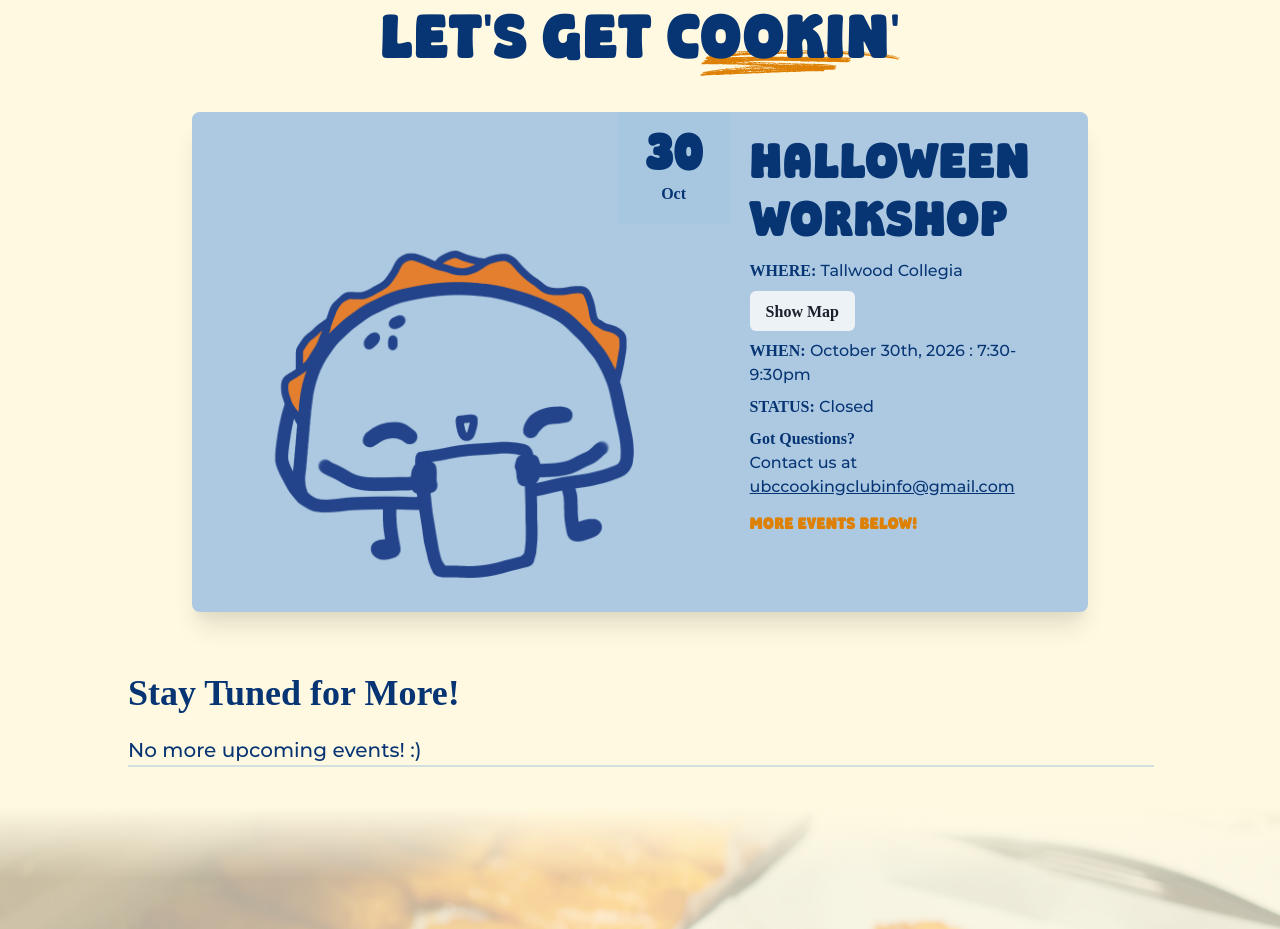
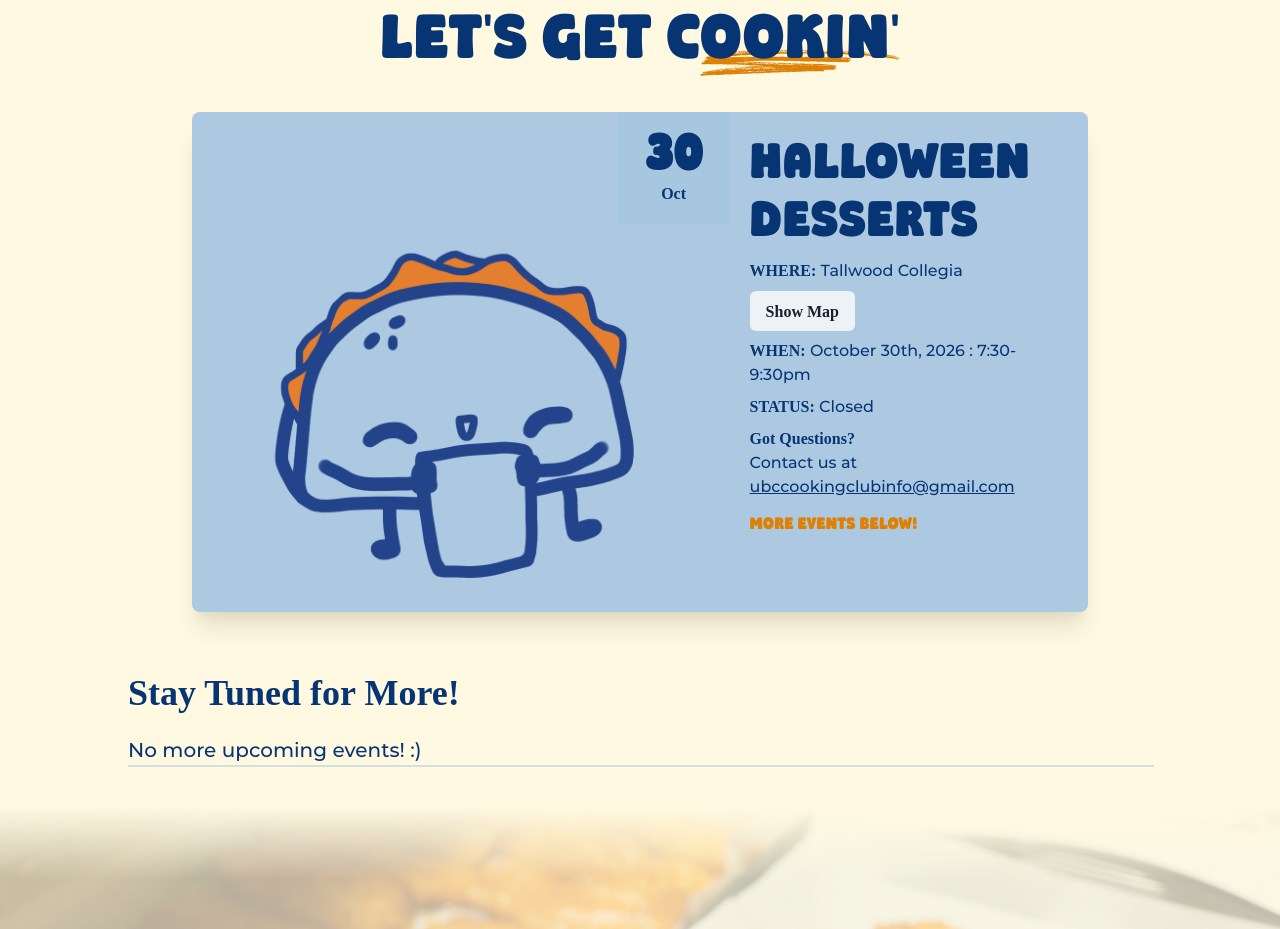
Before and after one commit to sushiroll123/UBC-Cooking-Club-Website, a Next.js app: page / in a window 1280 px wide. Shown: the part 840-1769 px from the top of the page. Built offline with nearby package versions, Linux system fonts and the light colour scheme; a web font is replaced by a local one.

Commit message:
edited workshpo title

```diff
--- a/src/data/events.ts
+++ b/src/data/events.ts
@@ -23,7 +23,7 @@ export const upcomingEvents: EventType[] = [
   //   mapUrl: "",
   // },
   {
-    title: "Halloween Workshop",
+    title: "Halloween Desserts",
     imagePath: "/graphics/taco.png",
     date: "30",
     month: "Oct",
```
